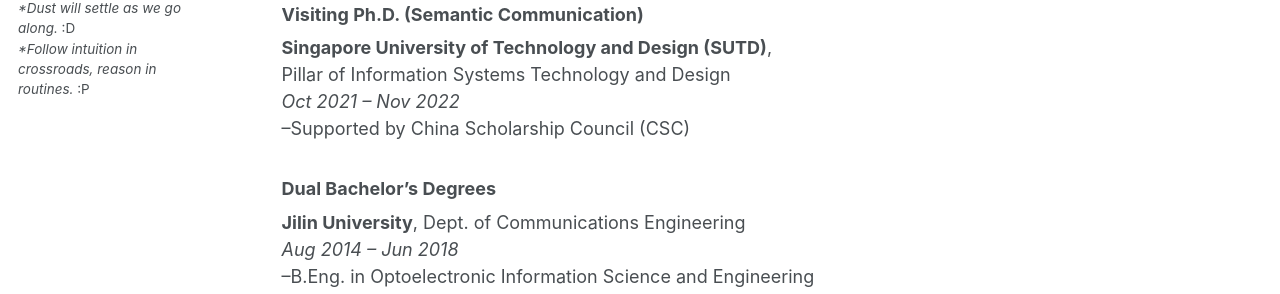
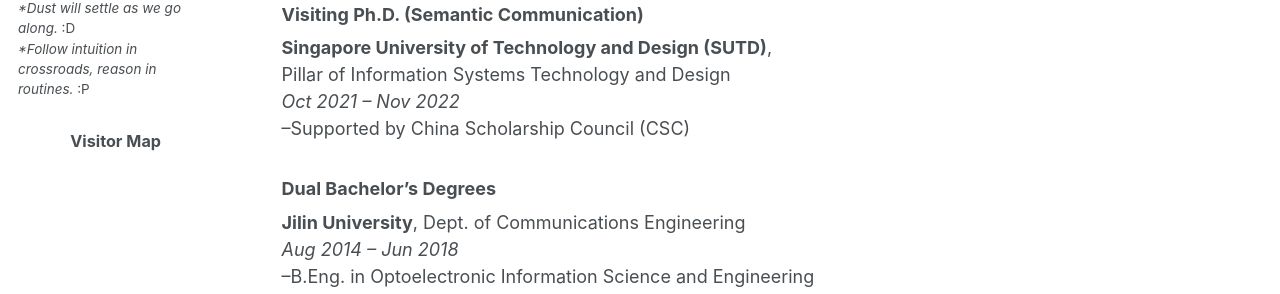
Before and after one commit to wty2011jl/wty2011jl.github.io, a Jekyll site: the page built from _pages/about.md, in a window 1280 px wide and 900 px high, scrolled down 476 px. Shown: the part 602-896 px from the top of the window. Built offline with Jekyll 4.4.1, drawn with Linux system fonts in a browser that asks for light colours; some web fonts are replaced; a script that is not in the unit is left out.

Commit message:
Update sidebar.html

```diff
--- a/_includes/sidebar.html
+++ b/_includes/sidebar.html
@@ -2,7 +2,19 @@
 
 {% if page.author_profile or layout.author_profile or page.sidebar %}
   <div class="sidebar sticky">
-  {% if page.author_profile or layout.author_profile %}{% include author-profile.html %}{% endif %}
+
+    {%- if page.author_profile or layout.author_profile -%}
+      {% include author-profile.html %}
+
+      <!-- ✅ 插入访客地图 -->
+      <div class="author__map" style="margin-top: 10px; text-align: center;">
+        <h4 style="font-size: 90%; margin-bottom: 5px;">Visitor Map</h4>
+        <script type="text/javascript" id="clstr_globe"
+                src="//clustrmaps.com/globe.js?d=l9DONxl5dILJUF_b3Tz43RVwJJIOdvp4xAuZ2FUbDnU">
+        </script>
+      </div>
+    {%- endif -%}
+
     {% if page.sidebar %}
       {% for s in page.sidebar %}
         {% if s.image %}
@@ -21,5 +33,6 @@
         {% include nav_list nav=page.sidebar.nav %}
       {% endif %}
     {% endif %}
+
   </div>
 {% endif %}
```
Lines whose indentation alone changed are shown as unchanged.
